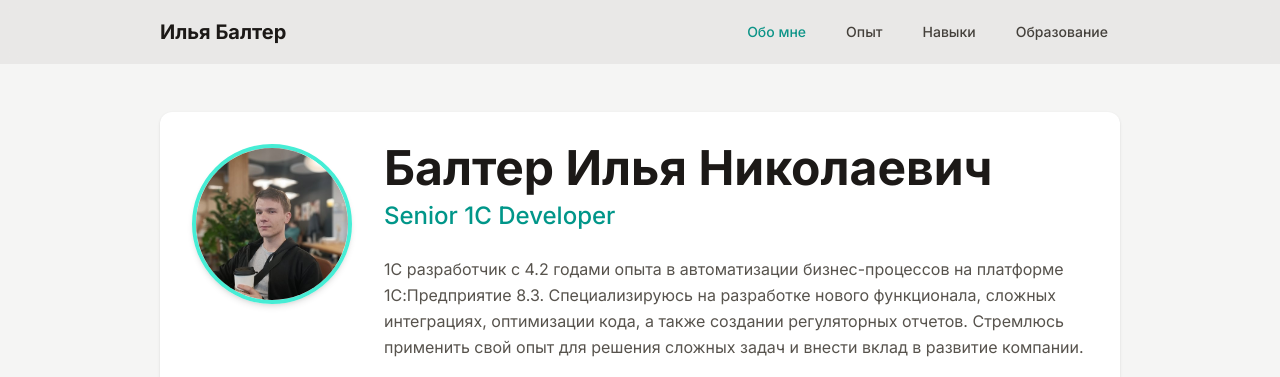
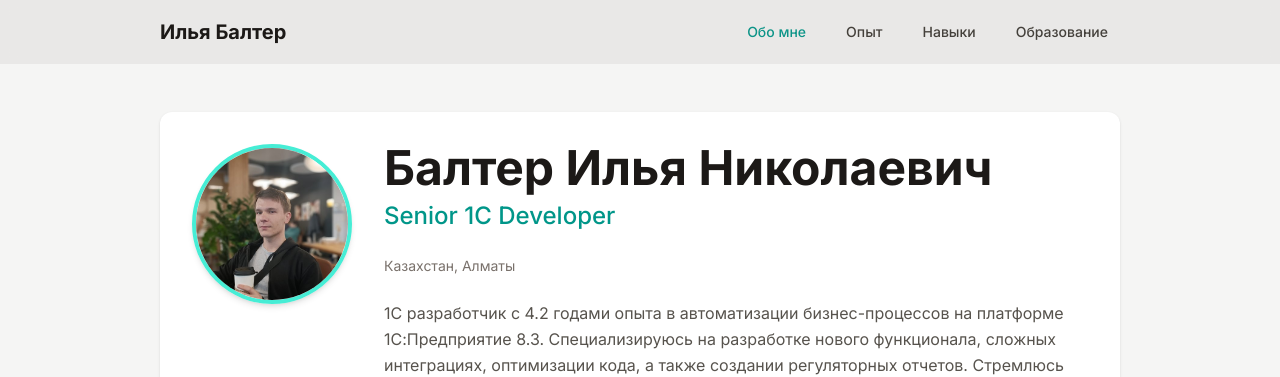
Before and after one commit to gidragir/resume_1c, an Astro site: page / in a window 1280 px wide. Shown: the top 377 px of the page. Built offline with nearby package versions, Linux system fonts and the light colour scheme; Astro itself is replaced by a stand-in of ours.

Commit message:
add living

```diff
--- a/package.json
+++ b/package.json
@@ -7,7 +7,7 @@
     "build": "astro build",
     "preview": "astro preview",
     "astro": "astro",
-    "format::write": "prettier --write ."
+    "lint": "prettier --write ."
   },
   "dependencies": {
     "@tailwindcss/vite": "^4.1.11",
--- a/src/components/About.astro
+++ b/src/components/About.astro
@@ -19,6 +19,7 @@ const workExperience = calculateExperience(
 const me = {
   name: 'Балтер Илья Николаевич',
   position: 'Senior 1C Developer',
+  living: 'Казахстан, Алматы',
   description: `1С разработчик с ${workExperience} годами опыта в автоматизации бизнес-процессов на платформе 1С:Предприятие 8.3. Специализируюсь на разработке нового функционала, сложных интеграциях, оптимизации кода, а также создании регуляторных отчетов. Стремлюсь применить свой опыт для решения сложных задач и внести вклад в развитие компании.`,
 }
 
@@ -61,6 +62,9 @@ function calculateExperience(startDate: Date) {
       <h2 class="mb-6 text-xl font-medium text-teal-600 md:text-2xl">
         {me.position}
       </h2>
+      <p class="mb-6 text-sm text-stone-500">
+        {me.living}
+      </p>
       <p class="mb-6 text-base leading-relaxed text-stone-600">
         {me.description}
       </p>
```
